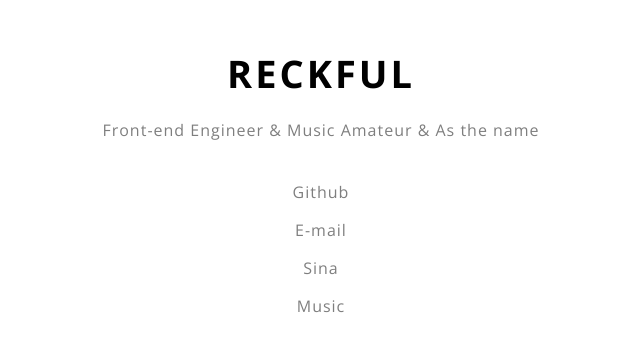
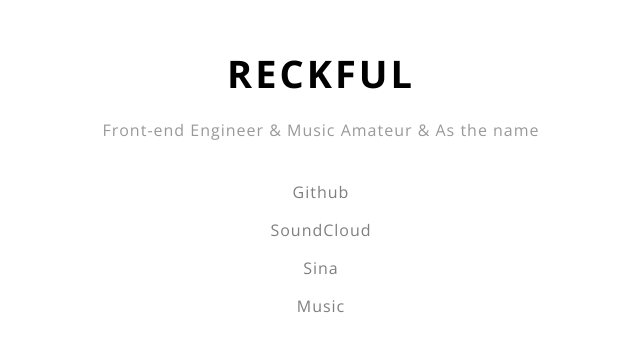
Before and after one commit to Reckfu1/reckful-website, a plain HTML site: page index.html in a window 1280 px wide. Shown: the part 203-554 px from the top of the page, 319-959 px from the left. Drawn offline with nearby package versions, Linux system fonts and the light colour scheme.

Commit message:
add info

```diff
--- a/index.html
+++ b/index.html
@@ -4,4 +4,47 @@
   )   (  //
  (__ __)//
  -->
-<!DOCTYPE html><html lang="en"><head><meta charset="UTF-8"><meta name="viewport" content="width=device-width, initial-scale=1, maximum-scale=1, user-scalable=no"><title>Welcome :: A Hunter Without Target</title><link rel="icon" href="./res/icon.png"><link href="https://fonts.googleapis.com/css?family=Open+Sans:300,400,600,700" rel="stylesheet"><link rel="stylesheet" href="./res/main.css"></head><body><div id="main-wrapper"><div class="box"><span class="name">RECKFUL</span><p style="cursor: default;margin-top:20px ">Front-end Engineer&nbsp;&&nbsp;Music Amateur&nbsp;&&nbsp;As the name</p><div><p><a href="https://github.com/Reckfu1" target="_blank">Github</a></p><p id="func"><a style="cursor: default;" href="" id="e-mail">E-mail</a></p><p><a href="http://weibo.com/u/2668332671?refer_flag=1001030101_" target="_blank">Sina</a></p><p><a href="http://music.163.com/#/user/home?id=54481758" target="_blank">Music</a></p></div></div></div><script size="90" src="./res/ribbon.js"></script></body><script>var str = '1970709700@qq.com';var str_2 = 'E-mail';var eid = document.getElementById('e-mail');eid.addEventListener('mouseover', function() {    eid.innerHTML = str;});eid.addEventListener('mouseleave', function() {    eid.innerHTML = str_2;});var temp = document.getElementById("func");temp.addEventListener('click', function(event) {    event.preventDefault();});</script></html>
+<!DOCTYPE html>
+<html lang="en">
+
+<head>
+    <meta charset="UTF-8">
+    <meta name="viewport" content="width=device-width, initial-scale=1, maximum-scale=1, user-scalable=no">
+    <title>Welcome :: A Hunter Without Target</title>
+    <link rel="icon" href="./res/icon.png">
+    <link href="https://fonts.googleapis.com/css?family=Open+Sans:300,400,600,700" rel="stylesheet">
+    <link rel="stylesheet" href="./res/main.css">
+</head>
+
+<body>
+    <div id="main-wrapper">
+        <div class="box"><span class="name">RECKFUL</span>
+            <p style="cursor: default;margin-top:20px ">Front-end Engineer&nbsp;&&nbsp;Music Amateur&nbsp;&&nbsp;As the name</p>
+            <div class="info">
+                <p><a href="https://github.com/Reckfu1" target="_blank">Github</a></p>
+                <!-- <p id="func"><a style="cursor: default;" href="" id="e-mail">E-mail</a></p> -->
+                <p><a href="https://soundcloud.com/ryyfqha3zwud" target="_blank">SoundCloud</a></p>
+                <p><a href="http://weibo.com/u/2668332671?refer_flag=1001030101_" target="_blank">Sina</a></p>
+                <p><a href="http://music.163.com/#/user/home?id=54481758" target="_blank">Music</a></p>
+            </div>
+        </div>
+    </div>
+    <script size="90" src="./res/ribbon.js"></script>
+</body>
+<script>
+// var str = '1970709700@qq.com';
+// var str_2 = 'E-mail';
+// var eid = document.getElementById('e-mail');
+// eid.addEventListener('mouseover', function() {
+//     eid.innerHTML = str;
+// });
+// eid.addEventListener('mouseleave', function() {
+//     eid.innerHTML = str_2;
+// });
+// var temp = document.getElementById("func");
+// temp.addEventListener('click', function(event) {
+//     event.preventDefault();
+// });
+</script>
+
+</html>
--- a/res/main.css
+++ b/res/main.css
@@ -1 +1,61 @@
-body,html{margin:0;height:100%;width:100%;font-family:'Open Sans',sans-serif}a{text-decoration:none;color:#000}a:hover{color:#ff5200}#main-wrapper{height:100%;width:100%;display:flex;-webkit-display:flex;-ms-display:flex;-moz-display:flex;justify-content:center;align-items:center}.box{text-align:center;height:300px;width:450px}.name{font-size:38px;font-weight:700;letter-spacing:3px;cursor:default;-moz-user-select:none;-webkit-user-select:none;-ms-user-select:none;user-select:none}.box div{margin-top:40px}.box p{opacity:.5;-moz-user-select:none;-webkit-user-select:none;-ms-user-select:none;user-select:none;letter-spacing:1px}
+body,
+html {
+    margin: 0;
+    height: 100%;
+    width: 100%;
+    font-family: 'Open Sans', sans-serif
+}
+
+a {
+    text-decoration: none;
+    color: #000
+}
+
+a:hover {
+    color: #ff5200
+}
+
+#main-wrapper {
+    height: 100%;
+    width: 100%;
+    display: flex;
+    -webkit-display: flex;
+    -ms-display: flex;
+    -moz-display: flex;
+    justify-content: center;
+    align-items: center
+}
+
+.box {
+    text-align: center;
+    height: 300px;
+    width: 450px
+}
+
+.name {
+    font-size: 38px;
+    font-weight: 700;
+    letter-spacing: 3px;
+    cursor: default;
+    -moz-user-select: none;
+    -webkit-user-select: none;
+    -ms-user-select: none;
+    user-select: none
+}
+
+.box div {
+    margin-top: 40px
+}
+
+.box p {
+    opacity: .4;
+    -moz-user-select: none;
+    -webkit-user-select: none;
+    -ms-user-select: none;
+    user-select: none;
+    letter-spacing: 1px
+}
+
+.info p{
+    opacity: .5;
+}
```
